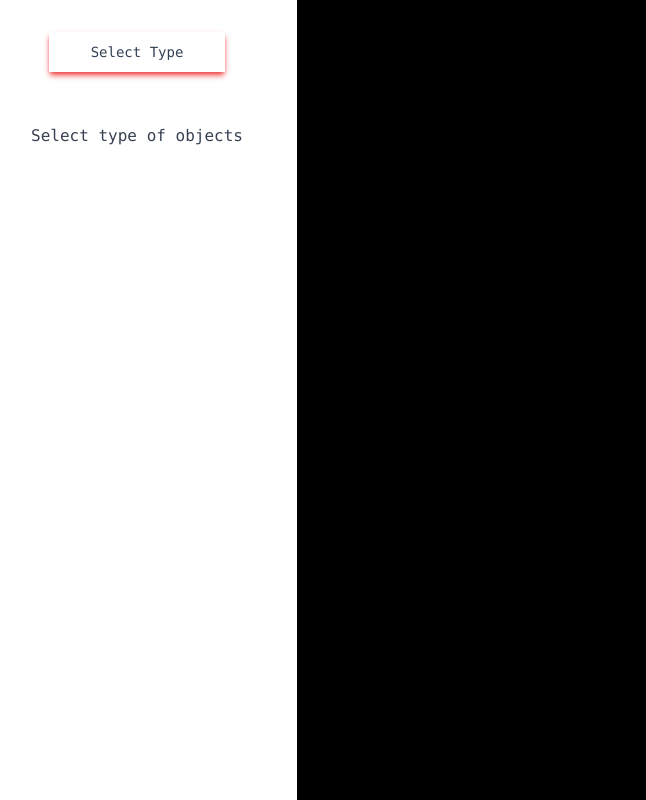
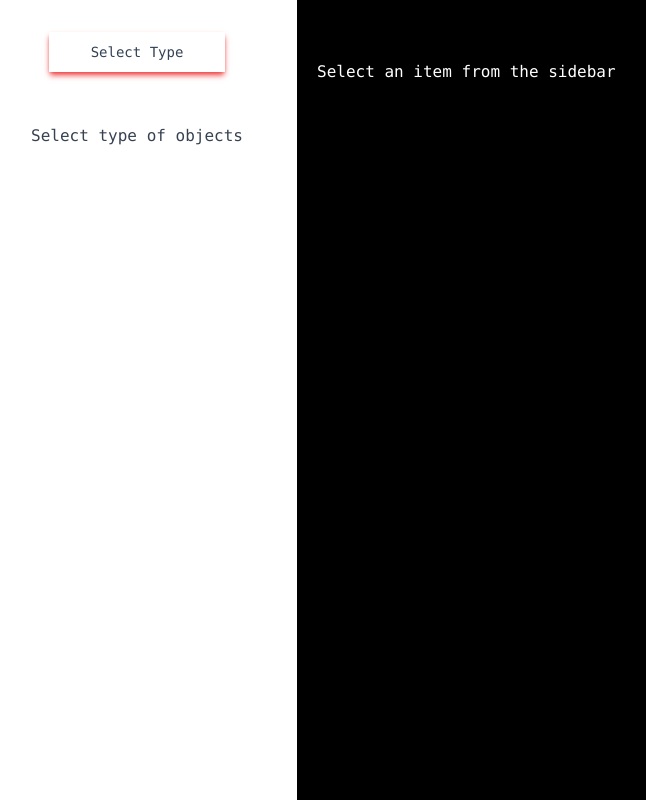
Before and after one commit to ali-umair/solinfo, a React (Vite) app: page / in a window 1280 px wide. Shown: the whole page, without its empty margins (23-669 px from the left). Built offline with nearby package versions, Linux system fonts and the light colour scheme.

Commit message:
Empty details pane on startup

```diff
--- a/src/components/Detail.jsx
+++ b/src/components/Detail.jsx
@@ -3,6 +3,7 @@ import React from "react";
 export default function Detail(props) {
 	const generateItems = () => {
 		let dataList = [];
+		if (props.starData) {
 			Object.entries(props.starData).forEach(([key, value]) => {
 				dataList.push(
 					<div className="detail mb-10 flex">
@@ -12,6 +13,8 @@ export default function Detail(props) {
 				);
 			});
 			return dataList;
+		}
+		else return <h1 className="">Select an item from the sidebar</h1>
 	};
 	return (
 		<>
```
Lines whose indentation alone changed are shown as unchanged.
